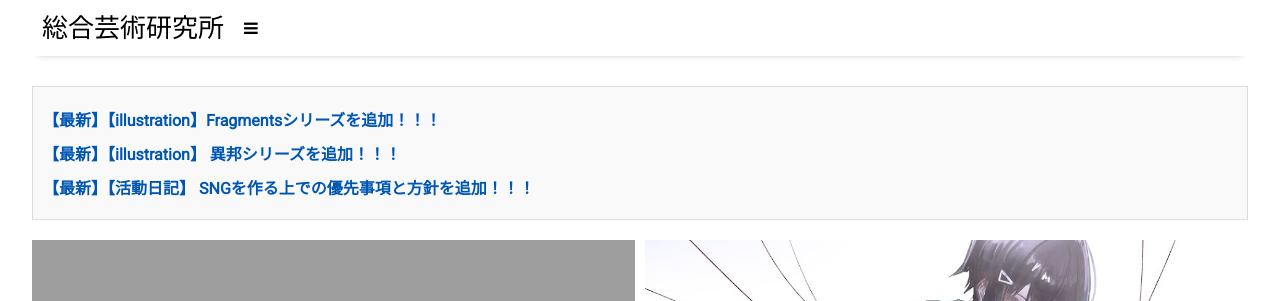
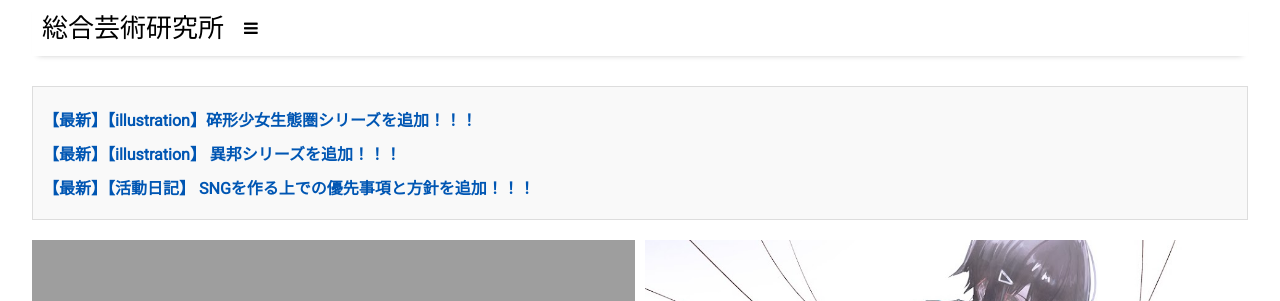
Before and after one commit to gj1002509/zakisikoku, a Jekyll site: the page built from index.html, in a window 1280 px wide and 900 px high. Shown: the top 301 px of the window. Built offline with Jekyll 4.4.1, drawn with Linux system fonts in a browser that asks for light colours; nearby versions of some CDN libraries; the list of posts is cut into pages by our own code.

Commit message:
Update home.html

```diff
--- a/_layouts/home.html
+++ b/_layouts/home.html
@@ -34,7 +34,7 @@ title: Home
 
 <!-- 記事リンクを表示するボックス -->
 <div class="article-links-box">
-   <a href="{{ site.baseurl }}/illust1"><b>【最新】【illustration】Fragmentsシリーズを追加！！！</b></a>
+   <a href="{{ site.baseurl }}/illust1"><b>【最新】【illustration】碎形少女生態圏シリーズを追加！！！</b></a>
   <a href="{{ site.baseurl }}/illust2"><b>【最新】【illustration】 異邦シリーズを追加！！！</b></a>
   <a href="{{ site.baseurl }}/sono1"><b>【最新】【活動日記】 SNGを作る上での優先事項と方針を追加！！！</b></a>
 </div>
```
